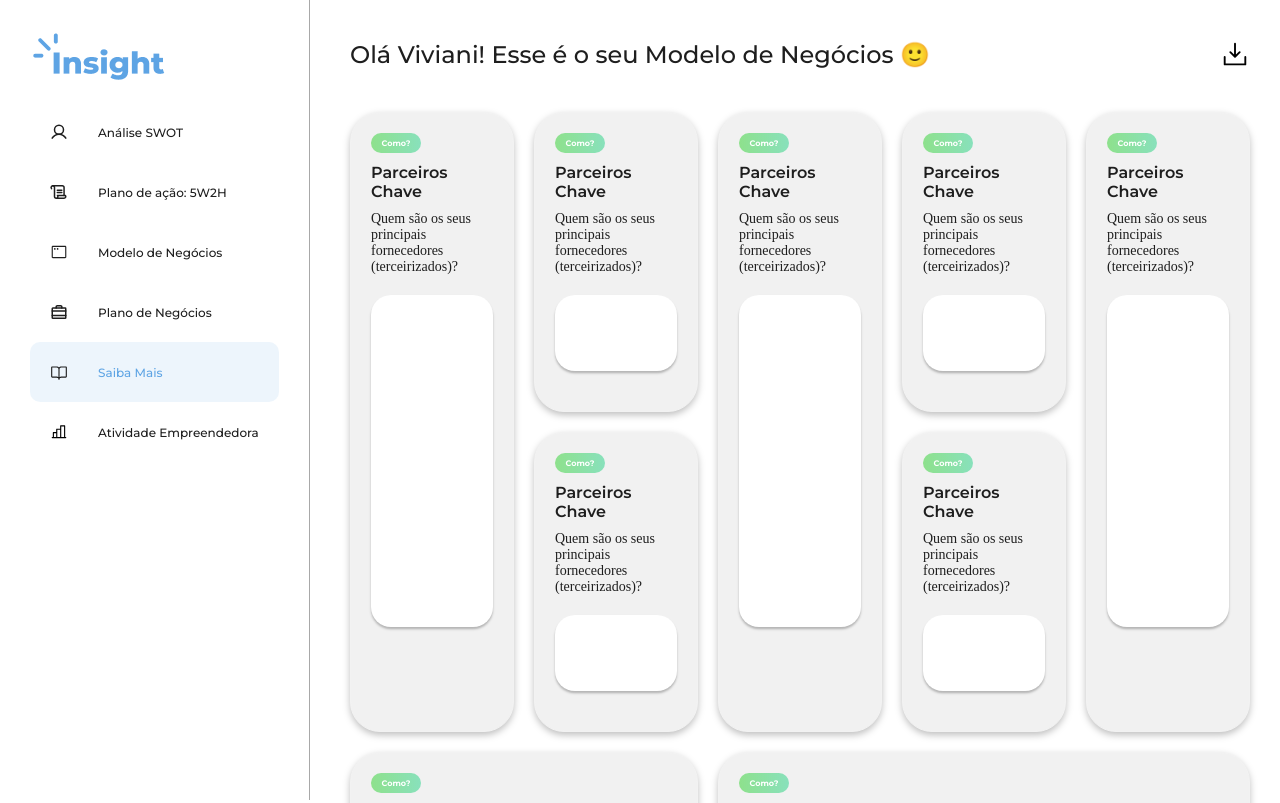
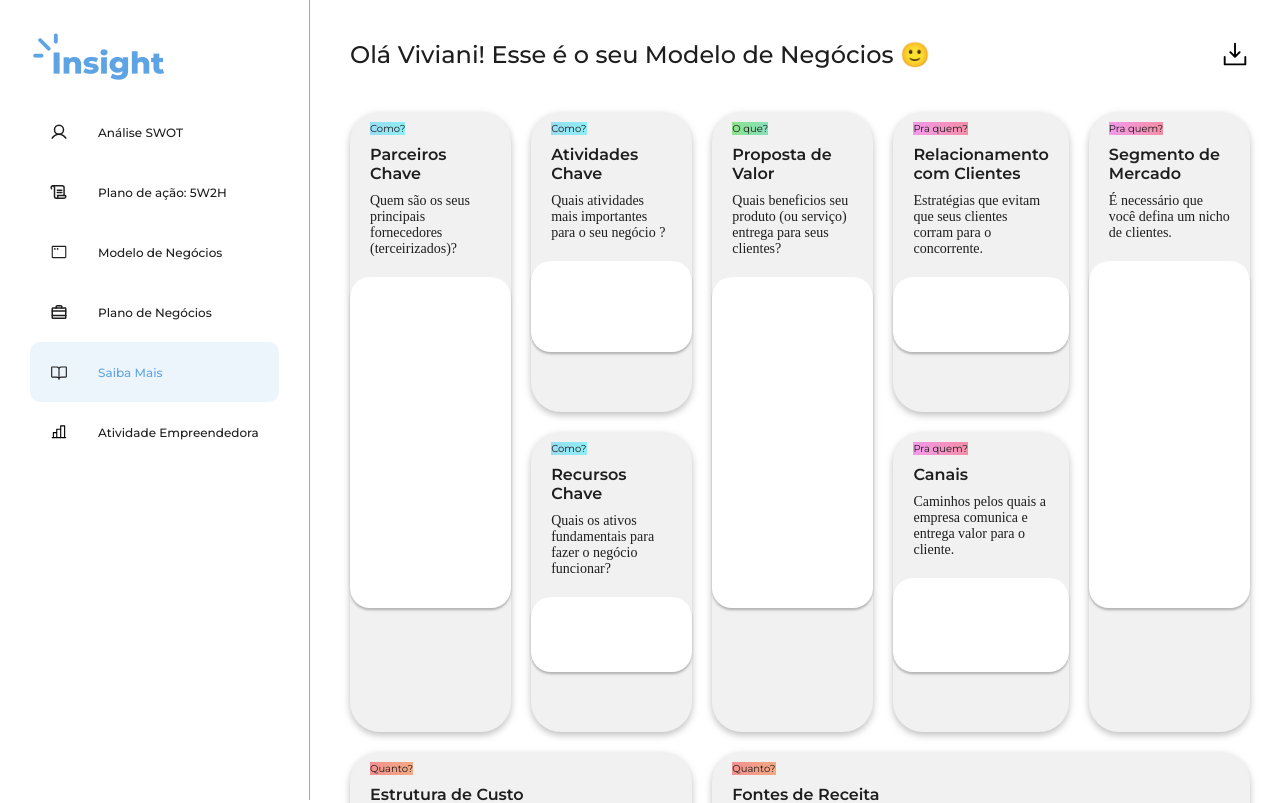
Before and after one commit to limarich/empreendify, a React (Vite) app: page /business-model in a window 1280 px wide. Shown: the top 803 px of the page. Built offline with nearby package versions, Linux system fonts and the light colour scheme.

Commit message:
Modelo de negócios

```diff
--- a/src/components/CanvaCard/index.jsx
+++ b/src/components/CanvaCard/index.jsx
@@ -1,22 +1,22 @@
 import { useState } from "react";
 import styles from "./styles.module.css";
 
-export function CanvaCard({ label, title, description }) {
+export function CanvaCard({ label, title, description, type }) {
   return(
-    <div class={styles.canva}>
-      <div class={styles.canvaContent}>
-        <div class={styles.canvaHeader}>
-          <div class={styles.canvaTag}>
+    <div className={styles.canva}>
+      <div className={styles.canvaContent}>
+        <div className={styles.canvaHeader}>
+          <div className={`canvaTag ${type}`}>
             {label}
           </div>
         </div>
-        <div class={styles.canvaTitle}>
+        <div className={styles.canvaTitle}>
           {title}
         </div>
-        <div class={styles.canvaDescription}>
+        <div className={styles.canvaDescription}>
           {description}
         </div>
-        <textarea class={styles.canvaInput}></textarea>
+        <textarea className={styles.canvaInput}></textarea>
       </div>
     </div>
   );
--- a/src/components/CanvaCard/styles.module.css
+++ b/src/components/CanvaCard/styles.module.css
@@ -4,11 +4,12 @@
   filter: drop-shadow(0px 3.68473px 3.68473px rgba(0, 0, 0, 0.25));
   background: #f1f1f1;
   border-radius: 30px;
-  border: 1px solid var(--light-gray);
+  border: 0px solid var(--light-gray);
 }
 
 .canvaContent {
-  margin: 20px;
+  /* padding: 20px; */
+
   border: 0px solid blue;
   height: 80%;
 
@@ -17,6 +18,8 @@
 }
 
 .canvaHeader {
+  padding: 10px 0 0 20px;
+
   display: flex;
   align-items: center;
   justify-content: space-between;
@@ -27,14 +30,12 @@
 }
 
 .canvaTag {
+  padding: 0 20px;
+
   width: 50px;
   height: 20px;
-  background: linear-gradient(
-    90deg,
-    rgba(131, 223, 129, 0.9) 0%,
-    rgba(125, 223, 182, 0.9) 100%
-  );
   border-radius: 31.5127px;
+
   display: flex;
   align-items: center;
   justify-content: center;
@@ -42,10 +43,42 @@
   font-weight: 700;
   font-size: 8px;
 
-  border: 0px solid green;
+  border: 10px solid green;
+}
+
+/* Cores para as tags de acordo com a categoria */
+.what {
+  background: linear-gradient(
+    90deg,
+    rgba(131, 223, 129, 0.9) 0%,
+    rgba(125, 223, 182, 0.9) 100%
+  );
+}
+.how {
+  background: linear-gradient(
+    90deg,
+    rgba(144, 218, 242, 0.9) 0%,
+    rgba(131, 237, 244, 0.9) 100%
+  );
+}
+.toWhom {
+  background: linear-gradient(
+    90deg,
+    rgba(242, 144, 232, 0.9) 0%,
+    rgba(244, 131, 158, 0.9) 100%
+  );
+}
+.howMuch {
+  background: linear-gradient(
+    90deg,
+    rgba(242, 135, 134, 0.9) 0%,
+    rgba(244, 161, 117, 0.9) 98.96%
+  );
 }
 
 .canvaTitle {
+  padding: 0 20px;
+
   font-family: 'Montserrat';
   font-style: normal;
   font-weight: 600;
@@ -56,6 +89,8 @@
 }
 
 .canvaDescription {
+  padding: 0 20px;
+
   font-family: 'Source Sans Pro';
   font-style: normal;
   font-weight: 400;
@@ -65,6 +100,8 @@
 }
 
 .canvaInput {
+  margin: 0 0px;
+
   text-align: initial;
   background-color: white;
 
--- a/src/pages/BusinessModel/index.jsx
+++ b/src/pages/BusinessModel/index.jsx
@@ -19,7 +19,7 @@ export const BusinessModel = () => {
   const { finishedBusinessModel } = location;
 
   // Redirecionamento do modelo de negócios preenchido!
-  if (true) {
+  if(true) {
     return (
       <Container>
         <div id="business-model">
@@ -43,6 +43,7 @@ export const BusinessModel = () => {
               <div className={`grid-item${1}`}>
                 <CanvaCard
                   label={"Como?"}
+                  type={"how"}
                   title={"Parceiros Chave"}
                   description={
                     "Quem são os seus principais fornecedores (terceirizados)?"
@@ -52,72 +53,80 @@ export const BusinessModel = () => {
               <div className={`grid-item${2}`}>
                 <CanvaCard
                   label={"Como?"}
-                  title={"Parceiros Chave"}
+                  type={"how"}
+                  title={"Atividades Chave"}
                   description={
-                    "Quem são os seus principais fornecedores (terceirizados)?"
+                    "Quais atividades mais importantes para o seu negócio ?"
                   }
                 />
               </div>
               <div className={`grid-item${3}`}>
                 <CanvaCard
                   label={"Como?"}
-                  title={"Parceiros Chave"}
+                  type={"how"}
+                  title={"Recursos Chave"}
                   description={
-                    "Quem são os seus principais fornecedores (terceirizados)?"
+                    "Quais os ativos fundamentais para fazer o negócio funcionar?"
                   }
                 />
               </div>
               <div className={`grid-item${4}`}>
                 <CanvaCard
-                  label={"Como?"}
-                  title={"Parceiros Chave"}
+                  label={"O que?"}
+                  type={"what"}
+                  title={"Proposta de Valor"}
                   description={
-                    "Quem são os seus principais fornecedores (terceirizados)?"
+                    "Quais beneficios seu produto (ou serviço) entrega para seus clientes?"
                   }
                 />
               </div>
               <div className={`grid-item${5}`}>
                 <CanvaCard
-                  label={"Como?"}
-                  title={"Parceiros Chave"}
+                  label={"Pra quem?"}
+                  type={"to-whom"}
+                  title={"Relacionamento com Clientes"}
                   description={
-                    "Quem são os seus principais fornecedores (terceirizados)?"
+                    "Estratégias que evitam que seus clientes corram para o concorrente."
                   }
                 />
               </div>
               <div className={`grid-item${6}`}>
                 <CanvaCard
-                  label={"Como?"}
-                  title={"Parceiros Chave"}
+                  label={"Pra quem?"}
+                  type={"to-whom"}
+                  title={"Canais"}
                   description={
-                    "Quem são os seus principais fornecedores (terceirizados)?"
+                    "Caminhos pelos quais a empresa comunica e entrega valor para o cliente."
                   }
                 />
               </div>
               <div className={`grid-item${7}`}>
                 <CanvaCard
-                  label={"Como?"}
-                  title={"Parceiros Chave"}
+                  label={"Pra quem?"}
+                  type={"to-whom"}
+                  title={"Segmento de Mercado"}
                   description={
-                    "Quem são os seus principais fornecedores (terceirizados)?"
+                    "É necessário que você defina um nicho de clientes."
                   }
                 />
               </div>
               <div className={`grid-item${8}`}>
                 <CanvaCard
-                  label={"Como?"}
-                  title={"Parceiros Chave"}
+                  label={"Quanto?"}
+                  type={"how-much"}
+                  title={"Estrutura de Custo"}
                   description={
-                    "Quem são os seus principais fornecedores (terceirizados)?"
+                    "Quais os principais custos que têm peso no financeiro e são derivados da operacionalização do negócio?"
                   }
                 />
               </div>
               <div className={`grid-item${9}`}>
                 <CanvaCard
-                  label={"Como?"}
-                  title={"Parceiros Chave"}
+                  label={"Quanto?"}
+                  type={"how-much"}
+                  title={"Fontes de Receita"}
                   description={
-                    "Quem são os seus principais fornecedores (terceirizados)?"
+                    "Por quais maneiras o cliente pagará pelos benefícios recebidos?"
                   }
                 />
               </div>
@@ -130,6 +139,7 @@ export const BusinessModel = () => {
 
   // Redirecionametno do modelo de negócios não-preenchido!
   return (
+    <Container>
       <div id="business-model">
         <div className="business-model-container">
           <h1>Modelo de Negócios</h1>
@@ -146,5 +156,6 @@ export const BusinessModel = () => {
           />
         </div>
       </div>
+    </Container>
   );
 };
```
Lines whose indentation alone changed are shown as unchanged.
